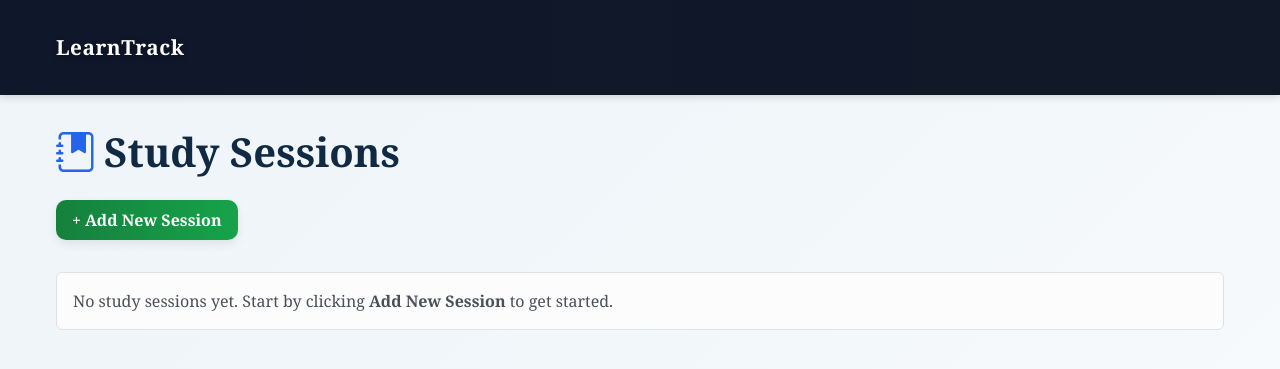
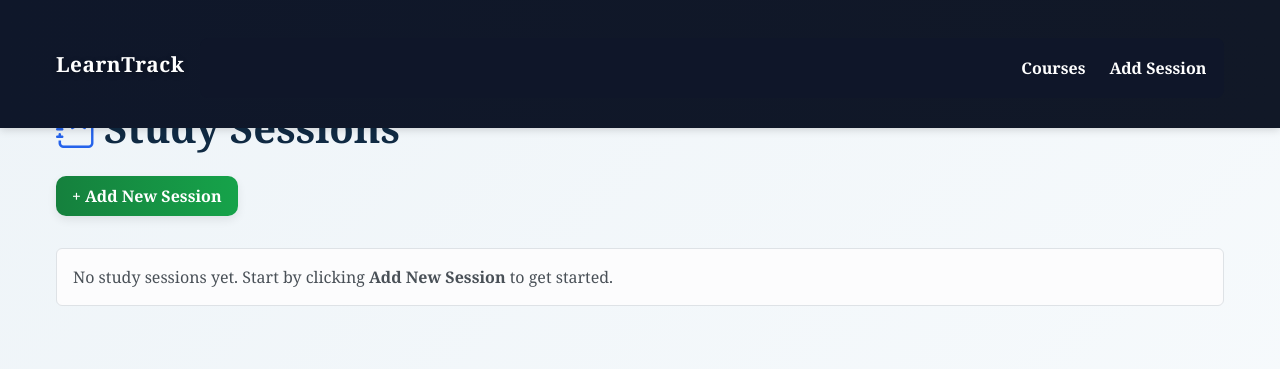
Before and after one commit to Vera-com/learntrack, a Django app: page / in a window 1280 px wide. Shown: the top 369 px of the page. Run offline with Django 5.2, Linux system fonts and the light colour scheme; data that the repository does not hold is empty.

Commit message:
Refine mobile navbar and dropdown styling.

```diff
--- a/tracker/static/tracker/style.css
+++ b/tracker/static/tracker/style.css
@@ -24,8 +24,8 @@ header {
     top: 0;
     width: 100%;
     z-index: 1000;
-    padding-top: 0.5rem;
-    padding-bottom: 0.5rem;
+    padding-top: 0.4rem;
+    padding-bottom: 0.4rem;
 }
 
 .navbar-brand,
@@ -36,7 +36,32 @@ header h1 {
     font-size: 1.3rem;
     letter-spacing: 0.5px;
     line-height: 1;
-    text-shadow: 0 2px 6px rgba(0, 0, 0, 0.3);
+}
+
+.navbar-brand {
+        text-shadow: 0 2px 6px rgba(0, 0, 0, 0.3);
+}
+
+.navbar-nav .nav-link {
+    color: #ffffff !important;
+    font-weight: 600;
+    margin-left: 0.5rem;
+    padding: 0.5rem 0;
+}
+
+.navbar-nav .nav-link:hover {
+    color: #93c5fd !important;
+}
+
+.navbar-togggler {
+    padding: 0.25rem 0.5rem;
+}
+
+.navbar-collapse {
+    margin-top: 0.5rem;
+    padding: 0.6rem;
+    background-color: rgba(15, 23, 42, 0.95);
+    border-radius: 8px;
 }
 
 /* LAYOUT SPACING */
@@ -216,3 +241,19 @@ form textarea:focus {
 .alert-warning {
     border-radius: 12px;
 }
+
+
+@media (max-width: 768px) {
+   h1 {
+      font-size: 1.9rem;
+   }
+
+   .navbar-brand {
+      font-size: 1.15rem;
+   }
+
+   .navbar {
+      padding-top: 0.4rem;
+      padding-bottom: 0.4rem;
+   }
+}
--- a/tracker/templates/tracker/base.html
+++ b/tracker/templates/tracker/base.html
@@ -17,10 +17,25 @@
 <body>
 
     <nav class="navbar navbar-expand-lg navbar-dark bg-dark">
-        <div class="container">
-            <a class="navbar-brand" href="/">LearnTrack</a>
+    <div class="container">
+        <a class="navbar-brand" href="{% url 'study_list' %}">LearnTrack</a>
+
+        <button class="navbar-toggler" type="button" data-bs-toggle="collapse" data-bs-target="#learntrackNavbar" aria-controls="learntrackNavbar" aria-expanded="false" aria-label="Toggle navigation">
+            <span class="navbar-toggler-icon"></span>
+        </button>
+
+        <div class="collapse navbar-collapse" id="learntrackNavbar">
+            <ul class="navbar-nav ms-auto">
+                <li class="nav-item">
+                    <a class="nav-link" href="{% url 'study_list' %}">Courses</a>
+                </li>
+                <li class="nav-item">
+                    <a class="nav-link" href="{% url 'add_session' %}">Add Session</a>
+                </li>
+            </ul>
         </div>
-    </nav>
+    </div>
+</nav>
 
     {% if messages %}
     <div class="container mt-3">
@@ -33,7 +48,7 @@
     </div>
     {% endif %}
 
-    <main class="container mt-4">
+    <main class="container">
         {% block content %}
         {% endblock %}
     </main>
```
Also changed, not shown: 1 other file.
